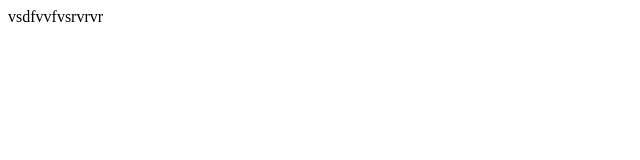
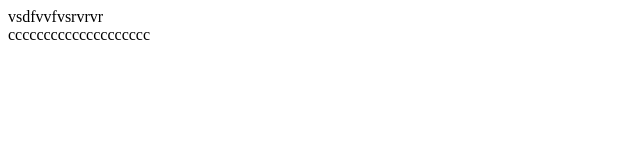
Before and after one commit to abdulvakhid/branch, a plain HTML site: page index.html in a window 1280 px wide. Shown: the whole page, without its empty margins (0-640 px from the left). Drawn offline with Linux system fonts and the light colour scheme.

Commit message:
Add hero

```diff
--- a/index.html
+++ b/index.html
@@ -14,6 +14,13 @@
         </div>
     </header>
 
+    <section>
+        <div>
+            <div>
+              cccccccccccccccccccc
+            </div>
+        </div>
+    </section>
 
 </body>
 </html>
```
